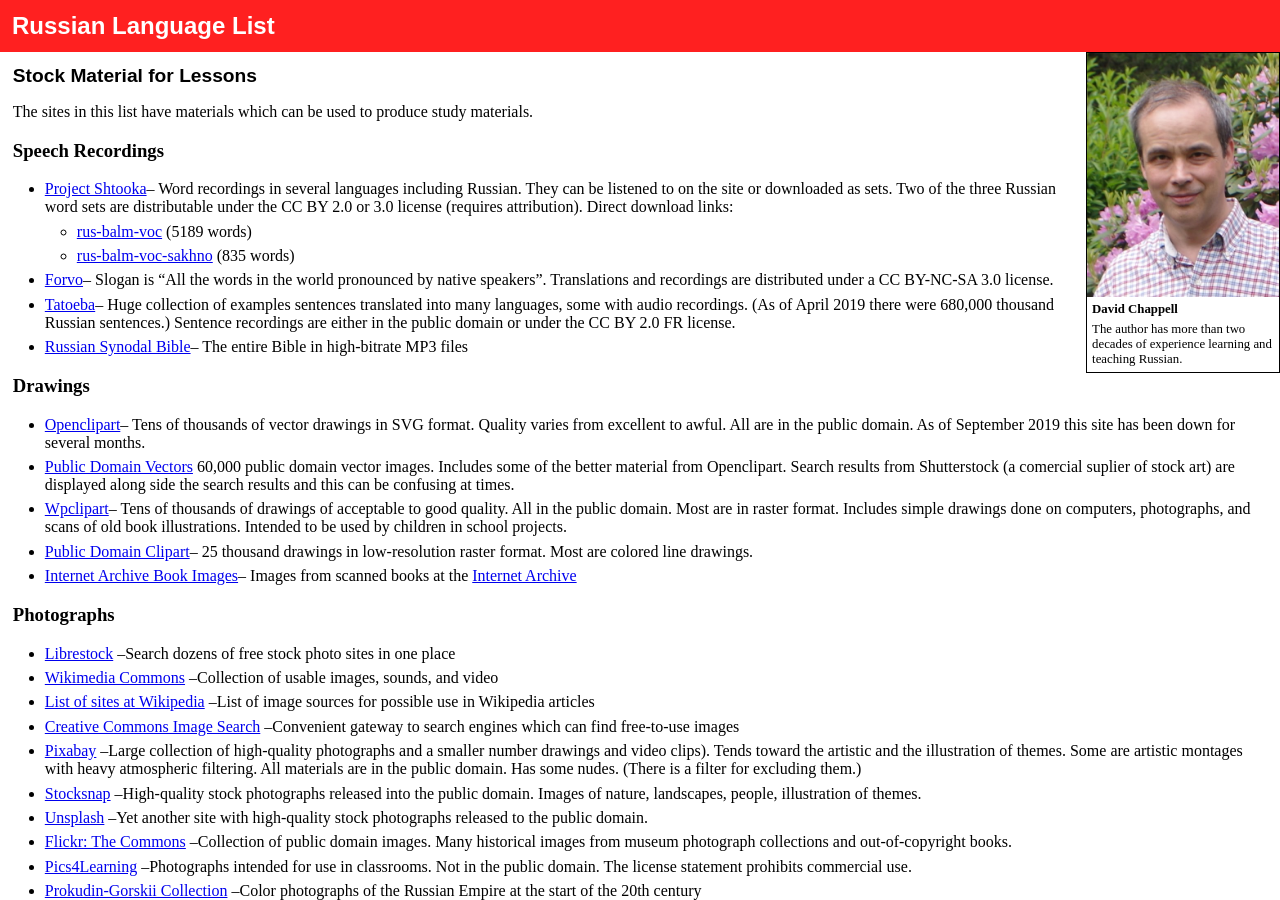
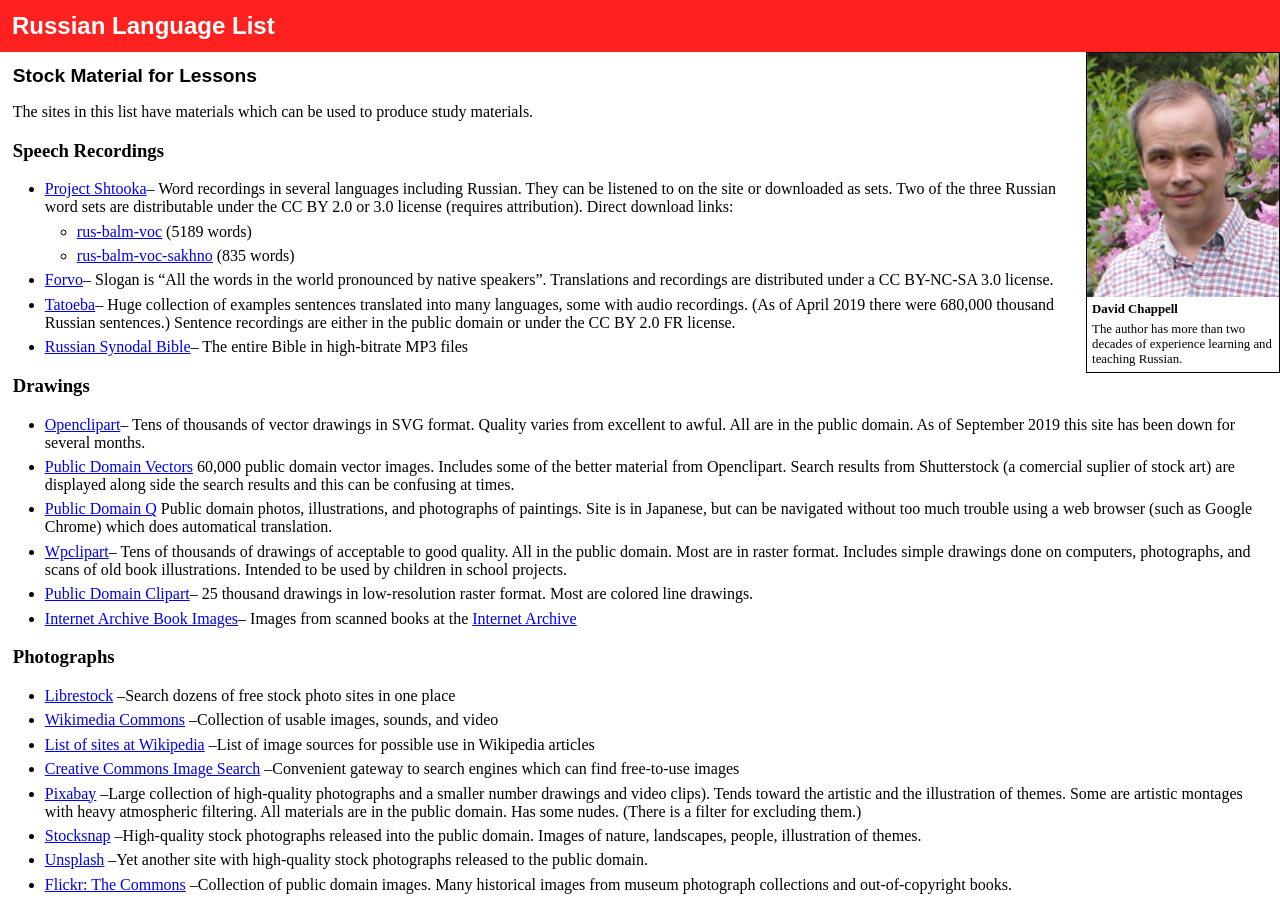
Before and after one commit to david672orford/russian-language-list, a Jekyll site: the page built from for-instructors/stock-material.md, in a window 1280 px wide and 900 px high. Built offline with Jekyll 4.4.1, drawn with Linux system fonts in a browser that asks for light colours; our own code applies the rules of GitHub Pages for plain Markdown files.

Commit message:
Added publicdomainq.net

```diff
--- a/for-instructors/stock-material.md
+++ b/for-instructors/stock-material.md
@@ -33,6 +33,10 @@
 	material from Openclipart.
 	Search results from Shutterstock (a comercial suplier of stock art)
 	are displayed along side the search results and this can be confusing at times.
+* [Public Domain Q](https://publicdomainq.net/)
+	Public domain photos, illustrations, and photographs of paintings. Site is in
+	Japanese, but can be navigated without too much trouble using a web browser
+	(such as Google Chrome) which does automatical translation.
 * [Wpclipart](https://wpclipart.com/)--
 	Tens of thousands of drawings of acceptable to good quality. All in the
 	public domain. Most are in raster format. Includes simple drawings
```
